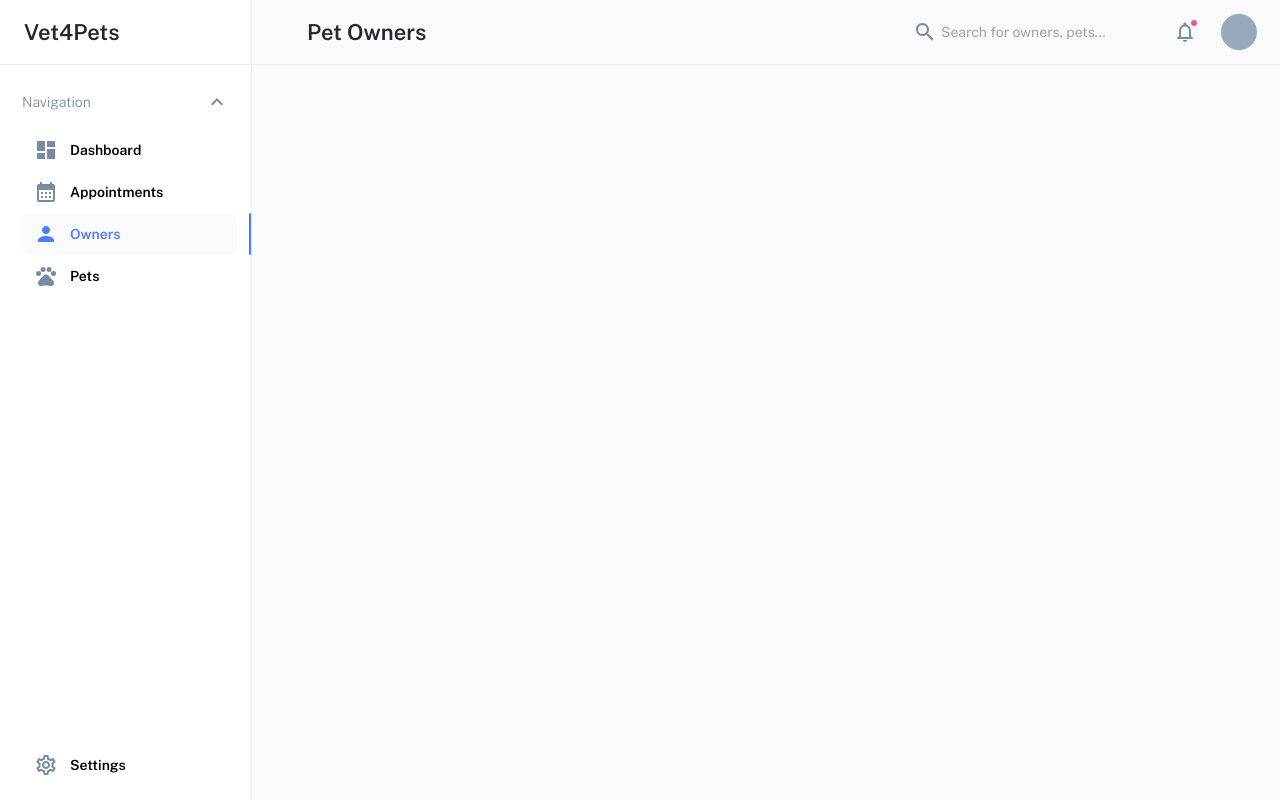
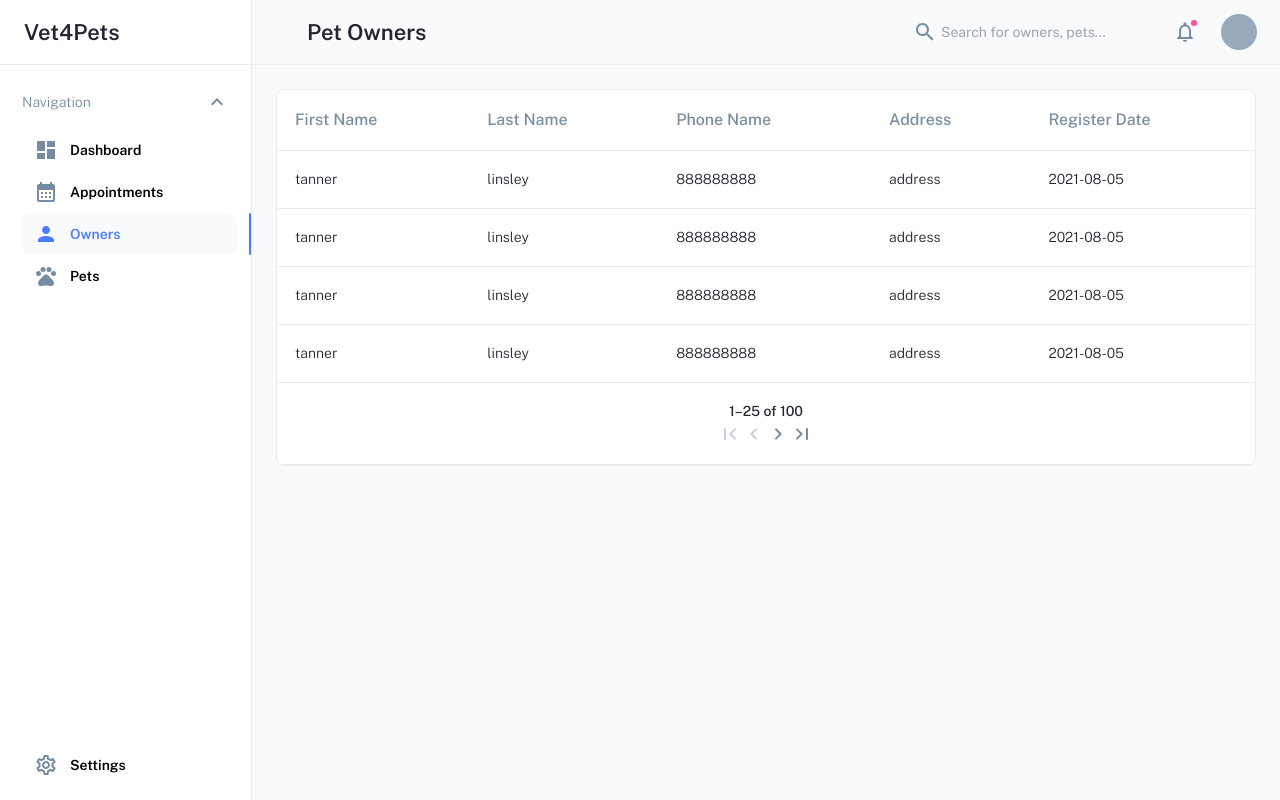
Before and after one commit to everydaycode20/vet4pets, a React (Vite) app in the folder client_/: page /owners in a window 1280 px wide. Built offline with nearby package versions, Linux system fonts and the light colour scheme.

Commit message:
update owners page

```diff
--- a/client_/src/routes/owners/owners.tsx
+++ b/client_/src/routes/owners/owners.tsx
@@ -1,7 +1,166 @@
+import { useReducer, useState } from "react";
+import {
+  createColumnHelper,
+  flexRender,
+  getCoreRowModel,
+  useReactTable,
+} from "@tanstack/react-table";
+import { TablePagination } from "@mui/base/TablePagination";
 
+import FirstPageRoundedIcon from "@mui/icons-material/FirstPageRounded";
+import LastPageRoundedIcon from "@mui/icons-material/LastPageRounded";
+import ChevronLeftRoundedIcon from "@mui/icons-material/ChevronLeftRounded";
+import ChevronRightRoundedIcon from "@mui/icons-material/ChevronRightRounded";
+
+import "./table.scss";
+
+type Person = {
+  firstName: string;
+  lastName: string;
+  phone: string;
+  address: string;
+  registerDate: string;
+};
+
+const defaultData: Person[] = [
+  {
+    firstName: "tanner",
+    lastName: "linsley",
+    phone: "888888888",
+    address: "address",
+    registerDate: "2021-08-05",
+  },
+  {
+    firstName: "tanner",
+    lastName: "linsley",
+    phone: "888888888",
+    address: "address",
+    registerDate: "2021-08-05",
+  },
+  {
+    firstName: "tanner",
+    lastName: "linsley",
+    phone: "888888888",
+    address: "address",
+    registerDate: "2021-08-05",
+  },
+  {
+    firstName: "tanner",
+    lastName: "linsley",
+    phone: "888888888",
+    address: "address",
+    registerDate: "2021-08-05",
+  },
+];
+
+const columnHelper = createColumnHelper<Person>();
+
+const columns = [
+  columnHelper.accessor("firstName", {
+    cell: (info) => info.getValue(),
+    header: () => <span>First Name</span>,
+  }),
+  columnHelper.accessor((row) => row.lastName, {
+    id: "lastName",
+    cell: (info) => <span>{info.getValue()}</span>,
+    header: () => <span>Last Name</span>,
+  }),
+  columnHelper.accessor("phone", {
+    cell: (info) => info.getValue(),
+    header: () => <span>Phone Name</span>,
+  }),
+  columnHelper.accessor("address", {
+    cell: (info) => info.getValue(),
+    header: () => <span>Address</span>,
+  }),
+  columnHelper.accessor("registerDate", {
+    cell: (info) => info.getValue(),
+    header: () => <span>Register Date</span>,
+  }),
+];
 
 export default function Owner() {
+  const [data, _setData] = useState(() => [...defaultData]);
 
+  const [page, setPage] = useState(0);
 
-    return <div></div>
+  const handleChangePage = (
+    _: React.MouseEvent<HTMLButtonElement> | null,
+    newPage: number
+  ) => {
+    setPage(newPage);
+  };
+
+  // const rerender = useReducer(() => ({}), {})[1];
+
+  const table = useReactTable({
+    data,
+    columns,
+    getCoreRowModel: getCoreRowModel(),
+  });
+
+  return (
+    <section className="h-full">
+      <table className="w-full max-h-full">
+        <thead>
+          {table.getHeaderGroups().map((headerGroup) => (
+            <tr key={headerGroup.id}>
+              {headerGroup.headers.map((header) => (
+                <th key={header.id}>
+                  {header.isPlaceholder
+                    ? null
+                    : flexRender(
+                        header.column.columnDef.header,
+                        header.getContext()
+                      )}
+                </th>
+              ))}
+            </tr>
+          ))}
+        </thead>
+
+        <tbody>
+          {table.getRowModel().rows.map((row) => (
+            <tr key={row.id}>
+              {row.getVisibleCells().map((cell) => (
+                <td key={cell.id}>
+                  {flexRender(cell.column.columnDef.cell, cell.getContext())}
+                </td>
+              ))}
+            </tr>
+          ))}
+
+          <tr>
+            <TablePagination
+              count={100}
+              rowsPerPage={25}
+              page={page}
+              onPageChange={handleChangePage}
+              rowsPerPageOptions={[]}
+              slotProps={{
+                actions: {
+                  showFirstButton: true,
+                  showLastButton: true,
+                  slots: {
+                    firstPageIcon: () => (
+                      <FirstPageRoundedIcon htmlColor="#778CA2" />
+                    ),
+                    lastPageIcon: () => (
+                      <LastPageRoundedIcon htmlColor="#778CA2" />
+                    ),
+                    nextPageIcon: () => (
+                      <ChevronRightRoundedIcon htmlColor="#778CA2" />
+                    ),
+                    backPageIcon: () => (
+                      <ChevronLeftRoundedIcon htmlColor="#778CA2" />
+                    ),
+                  },
+                },
+              }}
+            />
+          </tr>
+        </tbody>
+      </table>
+    </section>
+  );
 }
--- /dev/null
+++ b/client_/src/routes/owners/table.scss
@@ -0,0 +1,49 @@
+@import "../../assets/scss/colors/colors";
+
+table {
+  border-radius: 8px;
+  border-spacing: 0px;
+  border-collapse: separate;
+  border: 1px solid $light-gray;
+  overflow: hidden;
+
+  tr th {
+    color: $light-gray-4;
+    font-weight: 500;
+    text-align: left;
+  }
+
+  tr th,
+  tr td {
+    padding: 18px;
+    border-bottom: 1px solid $light-gray;
+  }
+
+  tr td {
+    font-size: 14px;
+    font-weight: 300;
+    color: $black;
+  }
+
+  tr {
+    background-color: white;
+  }
+}
+
+.base-TablePagination-actions {
+  display: flex;
+  justify-content: center;
+
+  button:disabled {
+    opacity: 0.4;
+  }
+}
+
+.base-TablePagination-spacer {
+  display: none;
+}
+
+.base-TablePagination-displayedRows {
+  text-align: center;
+  font-weight: 500;
+}
```
Also changed, not shown: 1 other file (tests, documents, lock files or other folders).
